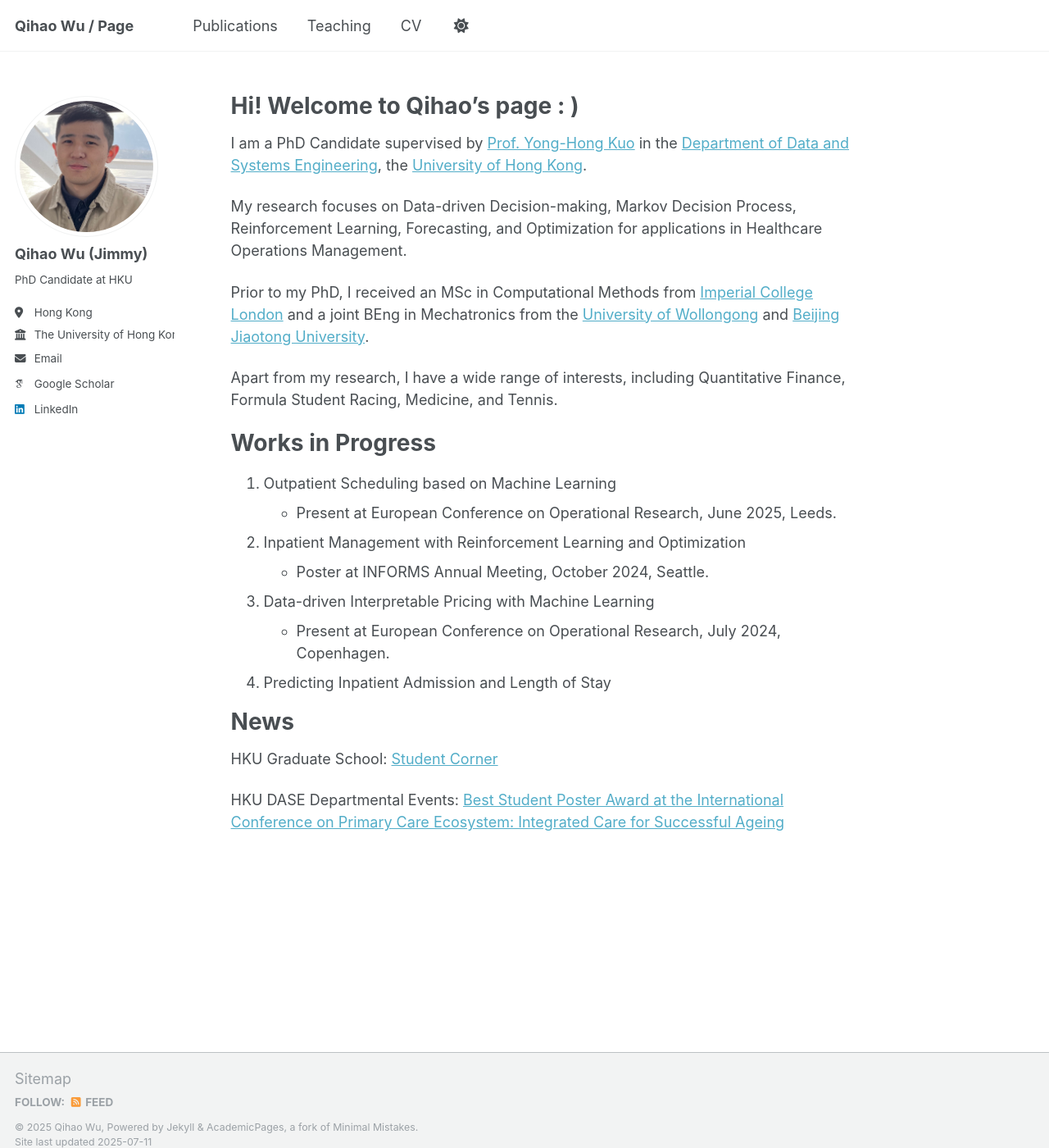
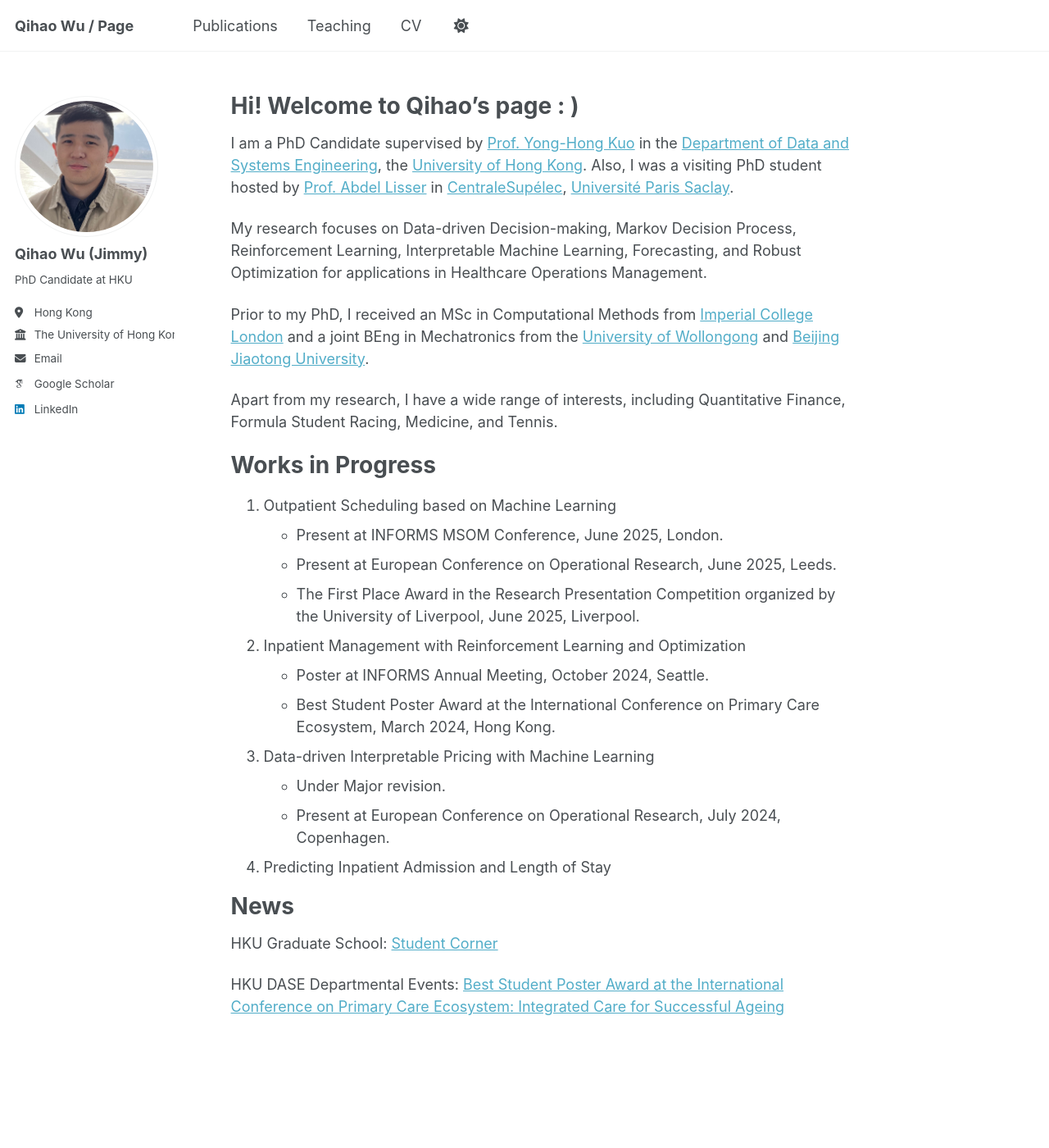
Before and after one commit to Qihao-Wu/bio, a Jekyll site: the page built from _pages/about.md, in a window 1280 px wide and 1400 px high. Shown: the whole window at 82% size. Built offline with Jekyll 4.4.1, drawn with Linux system fonts in a browser that asks for light colours; some web fonts are replaced.

Commit message:
Update about.md

```diff
--- a/_pages/about.md
+++ b/_pages/about.md
@@ -9,9 +9,9 @@ redirect_from:
 
 Hi! Welcome to Qihao's page : )
 ======
-I am a PhD Candidate supervised by [Prof. Yong-Hong Kuo](https://sites.google.com/site/yonghongkuo/) in the [Department of Data and Systems Engineering](https://www.dase.hku.hk/), the [University of Hong Kong](https://www.hku.hk/).
+I am a PhD Candidate supervised by [Prof. Yong-Hong Kuo](https://sites.google.com/site/yonghongkuo/) in the [Department of Data and Systems Engineering](https://www.dase.hku.hk/), the [University of Hong Kong](https://www.hku.hk/). Also, I was a visiting PhD student hosted by [Prof. Abdel Lisser](https://l2s.centralesupelec.fr/u/lisser-abdel/) in [CentraleSupélec](https://www.centralesupelec.fr/en/), [Université Paris Saclay](https://www.universite-paris-saclay.fr/).
 
-My research focuses on Data-driven Decision-making, Markov Decision Process, Reinforcement Learning, Forecasting, and Optimization for applications in Healthcare Operations Management.
+My research focuses on Data-driven Decision-making, Markov Decision Process, Reinforcement Learning, Interpretable Machine Learning, Forecasting, and Robust Optimization for applications in Healthcare Operations Management.
 
 Prior to my PhD, I received an MSc in Computational Methods from [Imperial College London](https://www.imperial.ac.uk/) and a joint BEng in Mechatronics from the [University of Wollongong](https://www.uow.edu.au/) and [Beijing Jiaotong University](http://en.njtu.edu.cn/).
 
@@ -22,14 +22,18 @@ Apart from my research, I have a wide range of interests, including Quantitative
 Works in Progress
 ======
 1. Outpatient Scheduling based on Machine Learning
+  * Present at INFORMS MSOM Conference, June 2025, London.
   * Present at European Conference on Operational Research, June 2025, Leeds.
+  * The First Place Award in the Research Presentation Competition organized by the University of Liverpool, June 2025, Liverpool.
 
 
 2. Inpatient Management with Reinforcement Learning and Optimization
   * Poster at INFORMS Annual Meeting, October 2024, Seattle.
+  * Best Student Poster Award at the International Conference on Primary Care Ecosystem, March 2024, Hong Kong.
 
 
 3. Data-driven Interpretable Pricing with Machine Learning
+  * Under Major revision.
   * Present at European Conference on Operational Research, July 2024, Copenhagen.
 
 
```
